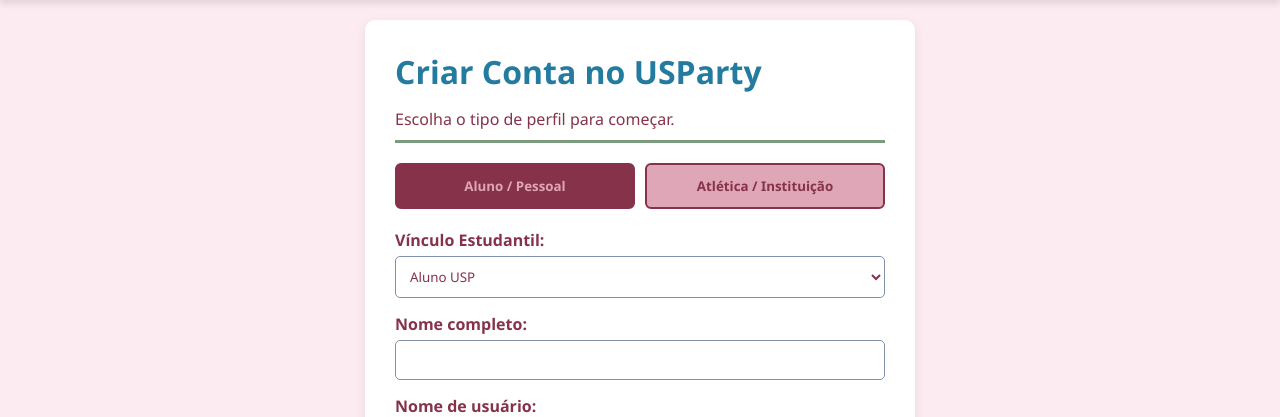
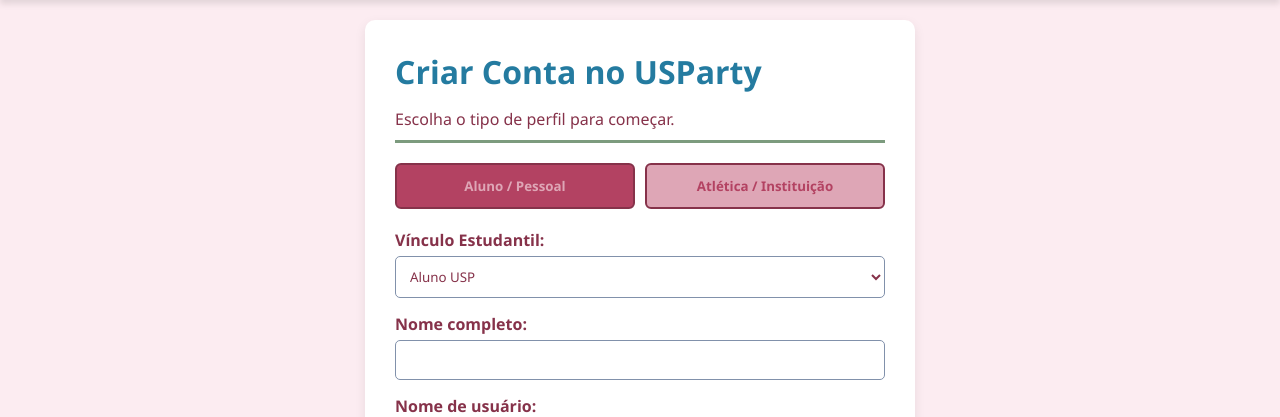
Before and after one commit to annarzcardoso15/USParty, a Django app: page /usuarios/cadastro/ in a window 1280 px wide. Shown: the part 65-482 px from the top of the page. Run offline with Django 5.2, Linux system fonts and the light colour scheme.

Commit message:
Atualiza botoes para berry-crush e corrige imports

```diff
--- a/festas/templates/festas/base_festas.html
+++ b/festas/templates/festas/base_festas.html
@@ -5,7 +5,7 @@
     <h1>Área de Festas</h1>
 
     <div class="botoes">
-        <a href="{% url 'feed_festas' %}" class="btn-primary" style="background-color: var(--vintage-berry);">Ver Feed</a>
+        <a href="{% url 'feed_festas' %}" class="btn-primary" style="background-color: var(--berry-crush);">Ver Feed</a>
         {% if user.is_authenticated %}
         {% if user.adm or user.instituicao %}
         <a href="{% url 'criar_festa' %}" class="btn-primary">Criar Nova Festa</a>
--- a/usuarios/templates/usuarios/cadastro.html
+++ b/usuarios/templates/usuarios/cadastro.html
@@ -20,14 +20,14 @@
     padding: 12px;
     border: 2px solid var(--vintage-berry);
     background: #DEA6B6;
-    color: var(--vintage-berry);
+    color: var(--berry-crush);
     font-weight: bold;
     border-radius: 6px;
     cursor: pointer;
     transition: 0.2s;
     }
     .tab-btn.ativo {
-    background: var(--vintage-berry);
+    background: var(--berry-crush);
     color: #DEA6B6;
     }
     .form-grupo {
```
